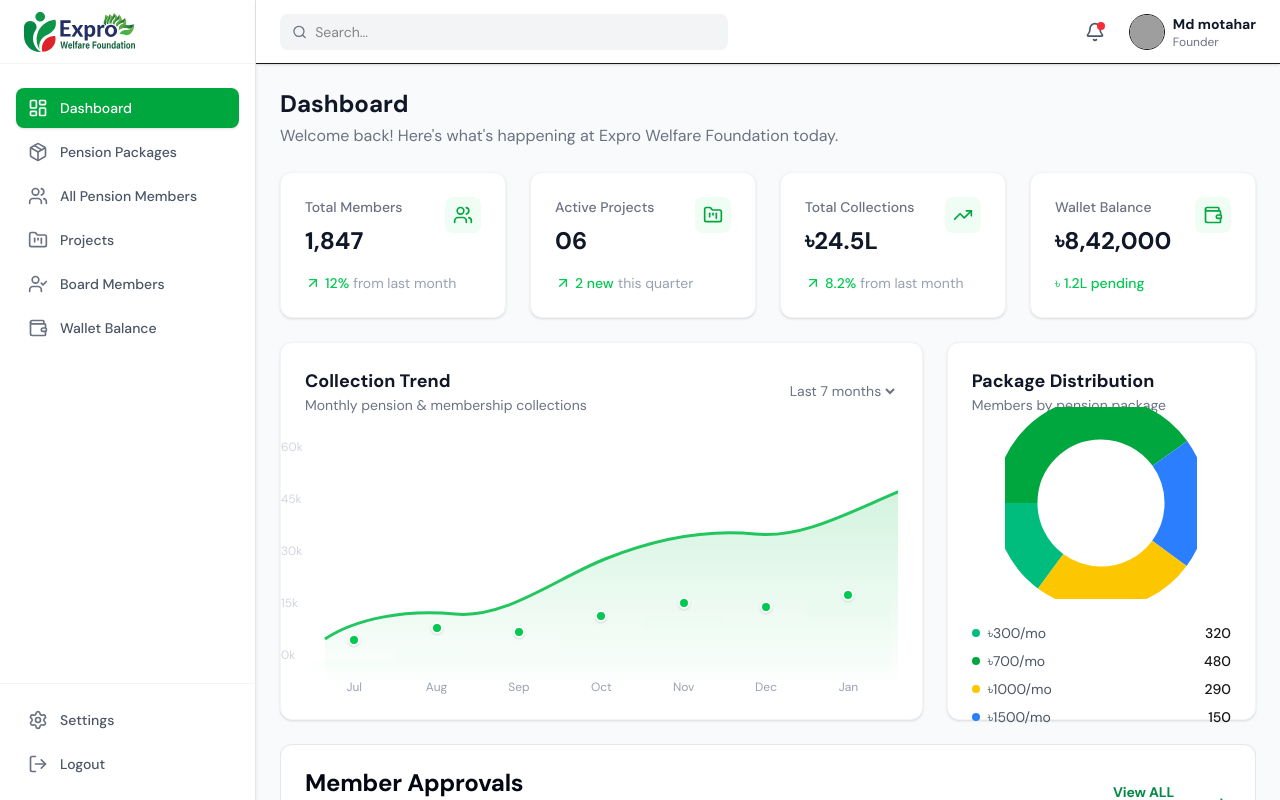
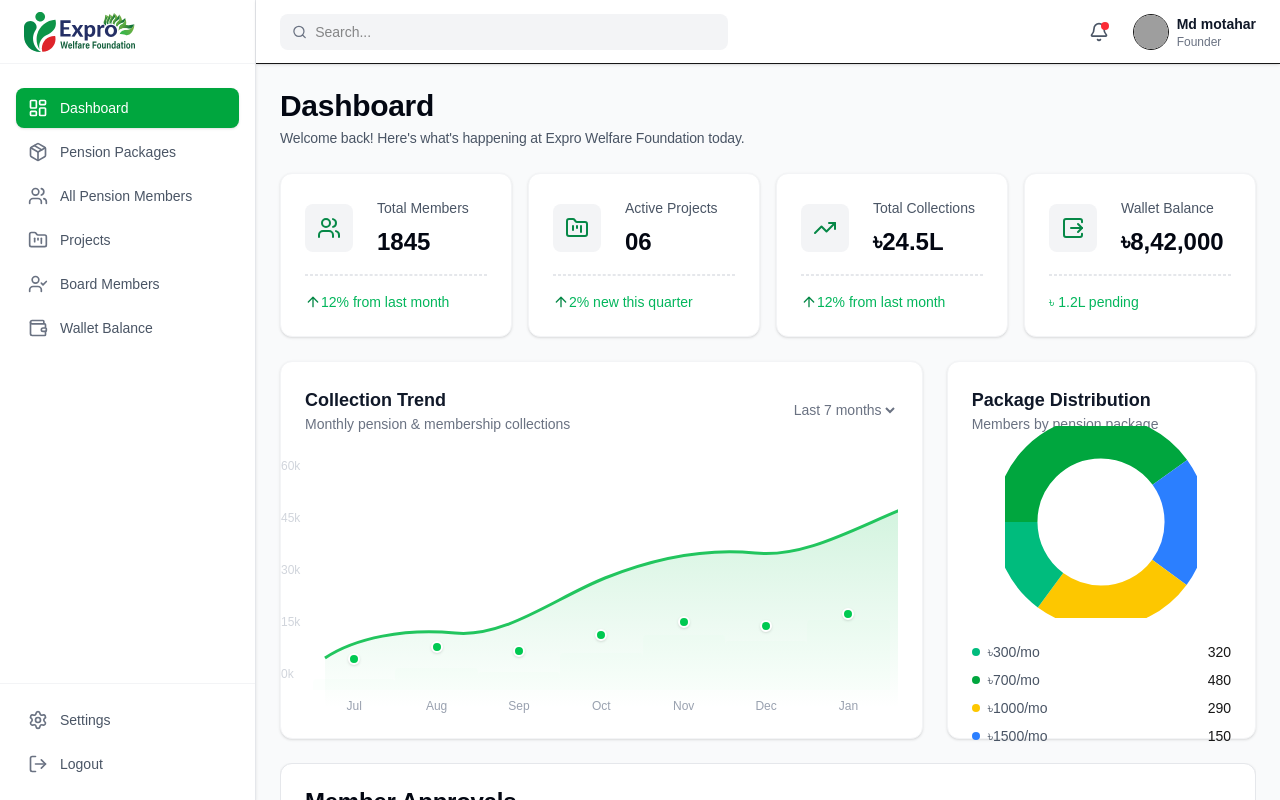
Before and after one commit to niduslab/Expro-Frontend, a Next.js app: page /admin in a window 1280 px wide. Shown: the top 800 px of the page. Built offline with nearby package versions, Linux system fonts and the light colour scheme; grey boxes are pictures that could not be loaded; a web font is replaced by a local one.

Commit message:
added dashboard design

```diff
--- a/app/(auth)/admin/memberApproval.tsx
+++ b/app/(auth)/admin/dashboard/memberApproval.tsx
@@ -5,7 +5,7 @@ import {
   CircleX,
   Eye,
 } from "lucide-react";
-import { statusConfig } from "./wallet/recent-transactions";
+import { statusConfig } from "../wallet/recent-transactions";
 import Image from "next/image";
 
 type Status = "Approved" | "Pending" | "Rejected";
--- /dev/null
+++ b/app/(auth)/admin/dashboard/statsCard.tsx
@@ -0,0 +1,89 @@
+import {
+  TrendingUp,
+  Wallet,
+  ArrowUpRight,
+  SquareArrowRightExit,
+  Users,
+  FolderKanban,
+  ArrowUp,
+} from "lucide-react";
+const stats = [
+  {
+    title: "Total Members",
+    value: "1845",
+    description: "12% from last month",
+    icon: Users,
+    subicon: ArrowUp,
+    color: "text-[#03B65C]",
+  },
+  {
+    title: "Active Projects",
+    value: "06",
+    description: "2% new this quarter",
+    icon: FolderKanban,
+    subicon: ArrowUp,
+    color: "text-[#03B65C]",
+  },
+  {
+    title: "Total Collections",
+    value: "৳24.5L",
+    description: "12% from last month",
+    icon: TrendingUp,
+    subicon: ArrowUp,
+    color: "text-[#03B65C]",
+  },
+  {
+    title: "Wallet Balance",
+    value: "৳8,42,000",
+    description: "৳ 1.2L pending",
+    icon: SquareArrowRightExit,
+    color: "text-[#03B65C]",
+  },
+];
+export default function StatsCard() {
+  return (
+    <>
+      <div className="w-full px">
+        <div className="grid grid-cols-1 sm:grid-cols-2 lg:grid-cols-2 xl:grid-cols-4 gap-4">
+          {stats.map((stat, index) => {
+            const Icon = stat.icon;
+            const SubIcon = stat.subicon || (() => null);
+            return (
+              <div
+                key={index}
+                className="bg-white p-5 sm:p-6 rounded-xl shadow-sm border border-[#F3F4F6] flex flex-col items-center sm:items-start"
+              >
+                <div className="w-full flex items-center  gap-5 sm:gap-6 px-6 sm:px-0 sm:justify-start">
+                  <div className="w-12 h-12 flex items-center justify-center bg-[#F3F4F6] rounded-lg ">
+                    <Icon className="text-[#068847] w-6 h-6" />
+                  </div>
+                  <div className="">
+                    <p className="text-xs sm:text-sm text-[#4A5565]">
+                      {stat.title}
+                    </p>
+                    <h3 className="text-xl sm:text-2xl font-bold text-[#030712] mt-1 sm:mt-2 ">
+                      {stat.value}
+                    </h3>
+                  </div>
+                </div>
+
+                <div className="mt-4 w-full border border-dashed border-[#E5E7EB]" />
+
+                <div className="mt-3 sm:mt-4 text-sm  ">
+                  <span className={`${stat.color} flex items-center `}>
+                    {stat.subicon && (
+                      <>
+                        <SubIcon className="text-[#068847] w-4 h-5" />
+                      </>
+                    )}
+                    {stat.description}
+                  </span>
+                </div>
+              </div>
+            );
+          })}
+        </div>
+      </div>
+    </>
+  );
+}
--- a/app/(auth)/admin/page.tsx
+++ b/app/(auth)/admin/page.tsx
@@ -2,19 +2,21 @@
 
 import React from "react";
 
-import RecentActivity from "./recentActivity";
-import CommissionOverview from "./commission/page";
-import MemberApproval from "./memberApproval";
-import StatsCard from "./statsCard";
-import ChartSection from "./chartSection";
+import RecentActivity from "./dashboard/recentActivity";
+import CommissionOverview from "./dashboard/commission/page";
+import MemberApproval from "./dashboard/memberApproval";
+import StatsCard from "./dashboard/statsCard";
+import ChartSection from "./dashboard/chartSection";
 
 export default function AdminDashboard() {
   return (
     <div className="w-full mx-auto">
       <div className="flex flex-col  gap-6">
         <div>
-          <h1 className="text-2xl font-bold text-gray-900">Dashboard</h1>
-          <p className="text-gray-500 mt-1">
+          <h1 className="text-3xl  text-[#030712]  font-semibold leading-[120%] tracking-[-0.01em]">
+            Dashboard
+          </h1>
+          <p className="text-[#4A5565] mt-1 font-normal text-sm leading-[150%] tracking-[-0.01em]">
             Welcome back! Here's what's happening at Expro Welfare Foundation
             today.
           </p>
--- a/app/(auth)/admin/statsCard.tsx
+++ /dev/null
@@ -1,93 +0,0 @@
-import {
-  Users,
-  FolderKanban,
-  TrendingUp,
-  Wallet,
-  ArrowUpRight,
-} from "lucide-react";
-export default function StatsCard() {
-  return (
-    <>
-      {/* Stats Cards */}
-      <div className="grid grid-cols-1 md:grid-cols-2 lg:grid-cols-4 gap-6">
-        {/* Total Members */}
-        <div className="bg-white p-6 rounded-xl shadow-sm border border-gray-100">
-          <div className="flex items-start justify-between">
-            <div>
-              <p className="text-sm font-medium text-gray-500">Total Members</p>
-              <h3 className="text-2xl font-bold text-gray-900 mt-2">1,847</h3>
-            </div>
-            <div className="p-2 bg-green-50 rounded-lg">
-              <Users className="w-5 h-5 text-green-600" />
-            </div>
-          </div>
-          <div className="mt-4 flex items-center text-sm">
-            <ArrowUpRight className="w-4 h-4 text-green-500 mr-1" />
-            <span className="text-green-500 font-medium">12%</span>
-            <span className="text-gray-400 ml-1">from last month</span>
-          </div>
-        </div>
-
-        {/* Active Projects */}
-        <div className="bg-white p-6 rounded-xl shadow-sm border border-gray-100">
-          <div className="flex items-start justify-between">
-            <div>
-              <p className="text-sm font-medium text-gray-500">
-                Active Projects
-              </p>
-              <h3 className="text-2xl font-bold text-gray-900 mt-2">06</h3>
-            </div>
-            <div className="p-2 bg-green-50 rounded-lg">
-              <FolderKanban className="w-5 h-5 text-green-600" />
-            </div>
-          </div>
-          <div className="mt-4 flex items-center text-sm">
-            <ArrowUpRight className="w-4 h-4 text-green-500 mr-1" />
-            <span className="text-green-500 font-medium">2 new</span>
-            <span className="text-gray-400 ml-1">this quarter</span>
-          </div>
-        </div>
-
-        {/* Total Collections */}
-        <div className="bg-white p-6 rounded-xl shadow-sm border border-gray-100">
-          <div className="flex items-start justify-between">
-            <div>
-              <p className="text-sm font-medium text-gray-500">
-                Total Collections
-              </p>
-              <h3 className="text-2xl font-bold text-gray-900 mt-2">৳24.5L</h3>
-            </div>
-            <div className="p-2 bg-green-50 rounded-lg">
-              <TrendingUp className="w-5 h-5 text-green-600" />
-            </div>
-          </div>
-          <div className="mt-4 flex items-center text-sm">
-            <ArrowUpRight className="w-4 h-4 text-green-500 mr-1" />
-            <span className="text-green-500 font-medium">8.2%</span>
-            <span className="text-gray-400 ml-1">from last month</span>
-          </div>
-        </div>
-
-        {/* Wallet Balance */}
-        <div className="bg-white p-6 rounded-xl shadow-sm border border-gray-100">
-          <div className="flex items-start justify-between">
-            <div>
-              <p className="text-sm font-medium text-gray-500">
-                Wallet Balance
-              </p>
-              <h3 className="text-2xl font-bold text-gray-900 mt-2">
-                ৳8,42,000
-              </h3>
-            </div>
-            <div className="p-2 bg-green-50 rounded-lg">
-              <Wallet className="w-5 h-5 text-green-600" />
-            </div>
-          </div>
-          <div className="mt-4 flex items-center text-sm">
-            <span className="text-green-500 font-medium">৳ 1.2L pending</span>
-          </div>
-        </div>
-      </div>
-    </>
-  );
-}
--- a/app/(auth)/dashboard/page.tsx
+++ /dev/null
@@ -1,23 +0,0 @@
-import React from 'react';
-
-export default function DashboardPage() {
-  return (
-    <div className="p-8">
-      <h1 className="text-3xl font-bold mb-6">Dashboard</h1>
-      <div className="grid grid-cols-1 md:grid-cols-3 gap-6">
-        <div className="bg-white p-6 rounded-lg shadow-md">
-          <h2 className="text-xl font-semibold mb-2">Overview</h2>
-          <p className="text-gray-600">Summary of your account activity.</p>
-        </div>
-        <div className="bg-white p-6 rounded-lg shadow-md">
-          <h2 className="text-xl font-semibold mb-2">Reports</h2>
-          <p className="text-gray-600">View detailed reports and analytics.</p>
-        </div>
-        <div className="bg-white p-6 rounded-lg shadow-md">
-          <h2 className="text-xl font-semibold mb-2">Settings</h2>
-          <p className="text-gray-600">Manage your account preferences.</p>
-        </div>
-      </div>
-    </div>
-  );
-}
--- a/app/(auth)/layout.tsx
+++ /dev/null
@@ -1,7 +0,0 @@
-export default function AuthLayout({
-  children,
-}: {
-  children: React.ReactNode;
-}) {
-  return <div className="min-h-screen bg-gray-50 font-dm-sans">{children}</div>;
-}
```
Also changed, not shown: app/(auth)/admin/dashboard/chartSection.tsx (renamed from app/(auth)/admin/chartSection.tsx), app/(auth)/admin/dashboard/commission/memberCommission.tsx (renamed from app/(auth)/admin/commission/memberCommission.tsx), app/(auth)/admin/dashboard/commission/monthlyFeeCommission.tsx (renamed from app/(auth)/admin/commission/monthlyFeeCommission.tsx), app/(auth)/admin/dashboard/commission/page.tsx (renamed from app/(auth)/admin/commission/page.tsx), app/(auth)/admin/dashboard/recentActivity.tsx (renamed from app/(auth)/admin/recentActivity.tsx).
